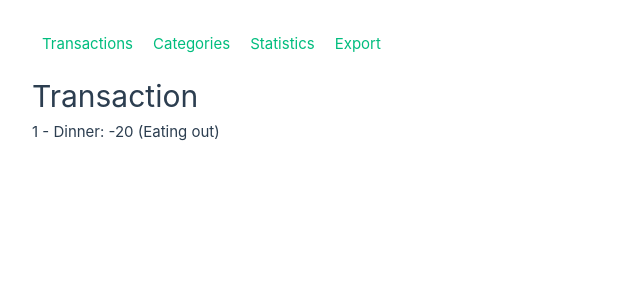
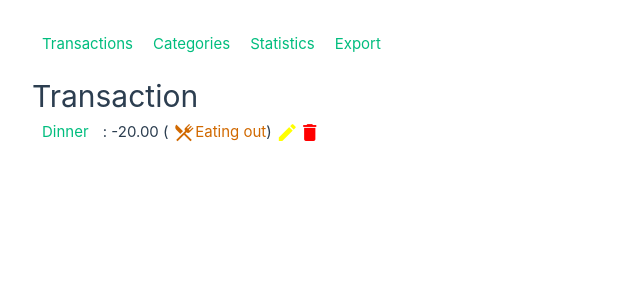
Before and after one commit to FilipTarajko/finance-manager, a Vue app: page /transactions/1 in a window 1280 px wide. Shown: the top 300 px of the page, without its empty margins (0-640 px from the left). Built offline with nearby package versions, Linux system fonts and the light colour scheme.

Commit message:
Add a Transaction component

```diff
--- /dev/null
+++ b/src/components/Transaction.vue
@@ -0,0 +1,31 @@
+<script setup lang="ts">
+import { useCategoriesStore } from '@/stores/categoriesStore';
+
+defineProps(['item', 'showDialog'])
+const categoriesStore = useCategoriesStore();
+
+</script>
+
+
+<template>
+  <RouterLink :to="'/transactions/' + item.id">
+    {{ item.name }}
+  </RouterLink>
+  : {{ item.amount.toFixed(2) }} (
+  <span :style="{ color: item.categoryData.color }">
+    <v-icon :icon="item.categoryData.icon" />{{ item.categoryData.name }} </span>)
+  <v-icon
+    @click="showDialog(item)"
+    class="edit-button"
+    icon="mdi-pencil"
+    aria-label="edit transaction"
+    style="color: yellow"
+  />
+  <v-icon
+    icon="mdi-delete"
+    class="remove-button"
+    style="color: red"
+    aria-label="delete transaction"
+    @click="categoriesStore.deleteTransaction(item)"
+  ></v-icon>
+</template>
--- a/src/views/TransactionDetailsView.vue
+++ b/src/views/TransactionDetailsView.vue
@@ -1,9 +1,24 @@
 <script setup lang="ts">
 import { useCategoriesStore } from '../stores/categoriesStore'
-import { computed } from 'vue'
+import TransactionForm from '@/components/TransactionForm.vue'
+import Transaction from '@/components/Transaction.vue'
+import type { TransactionWithCategoryData } from '@/types/types';
+import { computed, ref, type Ref } from 'vue'
 import { useRoute } from 'vue-router'
 const categoriesStore = useCategoriesStore()
 const route = useRoute()
+
+let isDialogShown = ref(false)
+let dialogTransaction: Ref<TransactionWithCategoryData | null> = ref(null)
+
+function showDialog(transaction: TransactionWithCategoryData) {
+  dialogTransaction.value = transaction
+  isDialogShown.value = true
+}
+
+function hideDialog() {
+  isDialogShown.value = false
+}
 
 const transaction = computed(() => {
   return categoriesStore.transactions.find((e) => e.id == (route.params.transactionId as any))
@@ -14,9 +29,24 @@ const transaction = computed(() => {
   <main>
     <h1>Transaction</h1>
     <template v-if="transaction">
-      {{ transaction.id }} - {{ transaction.name }}: {{ transaction.amount }} ({{
-        transaction.categoryData.name
-      }})
+      <Transaction
+        :item=transaction
+        :showDialog=showDialog
+      ></Transaction>
+      <v-dialog
+        width="auto"
+        v-model="isDialogShown"
+      >
+        <v-card>
+          <v-card-text>
+            <TransactionForm
+              :transaction="transaction"
+              :hideDialog="hideDialog"
+            >
+            </TransactionForm>
+          </v-card-text>
+        </v-card>
+      </v-dialog>
     </template>
     <template v-else> Transaction not found </template>
   </main>
--- a/src/views/TransactionsView.vue
+++ b/src/views/TransactionsView.vue
@@ -1,5 +1,6 @@
 <script setup lang="ts">
 import TransactionForm from '@/components/TransactionForm.vue'
+import Transaction from '@/components/Transaction.vue'
 import { ref, type Ref } from 'vue'
 import type { TransactionWithCategoryData } from '@/types/types'
 import { useCategoriesStore } from '@/stores/categoriesStore'
@@ -32,27 +33,10 @@ function hideDialog() {
         :items="categoriesStore.transactions"
       >
         <template v-slot:default="{ item }">
-          <!-- {{ item.id }} - -->
-          <RouterLink :to="'/transactions/' + item.id">
-            {{ item.name }}
-          </RouterLink>
-          : {{ item.amount.toFixed(2) }} (
-          <span :style="{ color: item.categoryData.color }">
-            <v-icon :icon="item.categoryData.icon" />{{ item.categoryData.name }} </span>)
-          <v-icon
-            @click="showDialog(item)"
-            class="edit-button"
-            icon="mdi-pencil"
-            aria-label="edit transaction"
-            style="color: yellow"
-          />
-          <v-icon
-            icon="mdi-delete"
-            class="remove-button"
-            style="color: red"
-            aria-label="delete transaction"
-            @click="categoriesStore.deleteTransaction(item)"
-          ></v-icon>
+          <Transaction
+            :item=item
+            :showDialog=showDialog
+          ></Transaction>
         </template>
       </v-virtual-scroll>
     </v-card>
```
